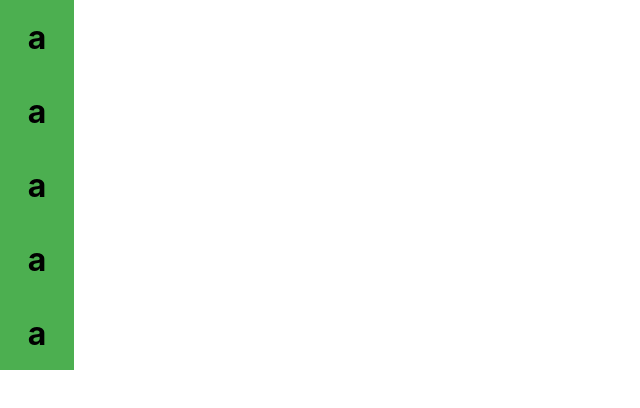
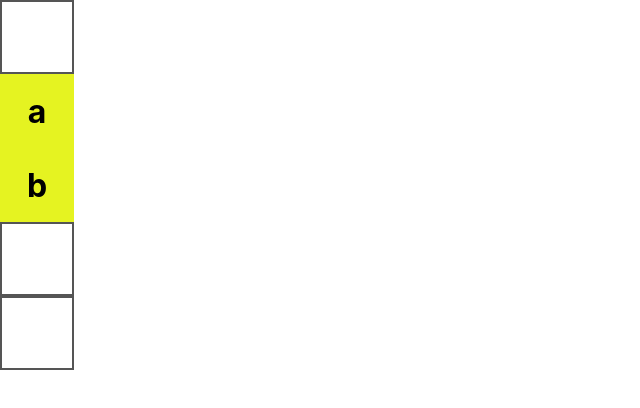
Before and after one commit to Elquetud/wordle_app, a React (Create React App) app: page / in a window 1280 px wide. Shown: the top 408 px of the page, without its empty margins (0-640 px from the left). Built offline with nearby package versions, Linux system fonts and the light colour scheme.

Commit message:
implementar funcion validar letra correcta en componente caja(casilla en el arreglo)

```diff
--- a/src/componentes/FilaCompletada.tsx
+++ b/src/componentes/FilaCompletada.tsx
@@ -2,15 +2,15 @@ import Caja from './Caja'
 import { cajastatus } from "./Tipos";
 
 interface PropiedadesFila {
-   casilla:string,
+   letra:string,
    solucion:string
 }
 
-export const FilaCompletada = ({casilla,solucion}:PropiedadesFila) => {
+export const FilaCompletada = ({letra,solucion}:PropiedadesFila) => {
 
-   function comprobarLetra(letter: string, pos: number): cajastatus {
-      if (solucion.includes(letter)) {
-        if (solucion[pos] === letter) {
+   function comprobarLetra(letra: string, pos: number): cajastatus {
+      if (solucion.includes(letra)) {
+        if (solucion[pos] === letra) {
           return "correcto";
         } else {
           return "presente";
@@ -27,8 +27,8 @@ export const FilaCompletada = ({casilla,solucion}:PropiedadesFila) => {
           Array.from((Array(5))).map((_,i)=>(
              <Caja
              key={i}
-             valor={"a"}
-             estado={'correcto'}
+             valor={letra[i]}
+             estado={comprobarLetra(letra[i],i)}
 
              />
 
--- a/src/componentes/Wordle.tsx
+++ b/src/componentes/Wordle.tsx
@@ -5,7 +5,7 @@ export const Wordle = () => {
   return (
 
     <div>
-        <FilaCompletada casilla="sabio"  solucion='break'/>
+        <FilaCompletada letra="sabio"  solucion='break'/>
 
     </div>
 
```
